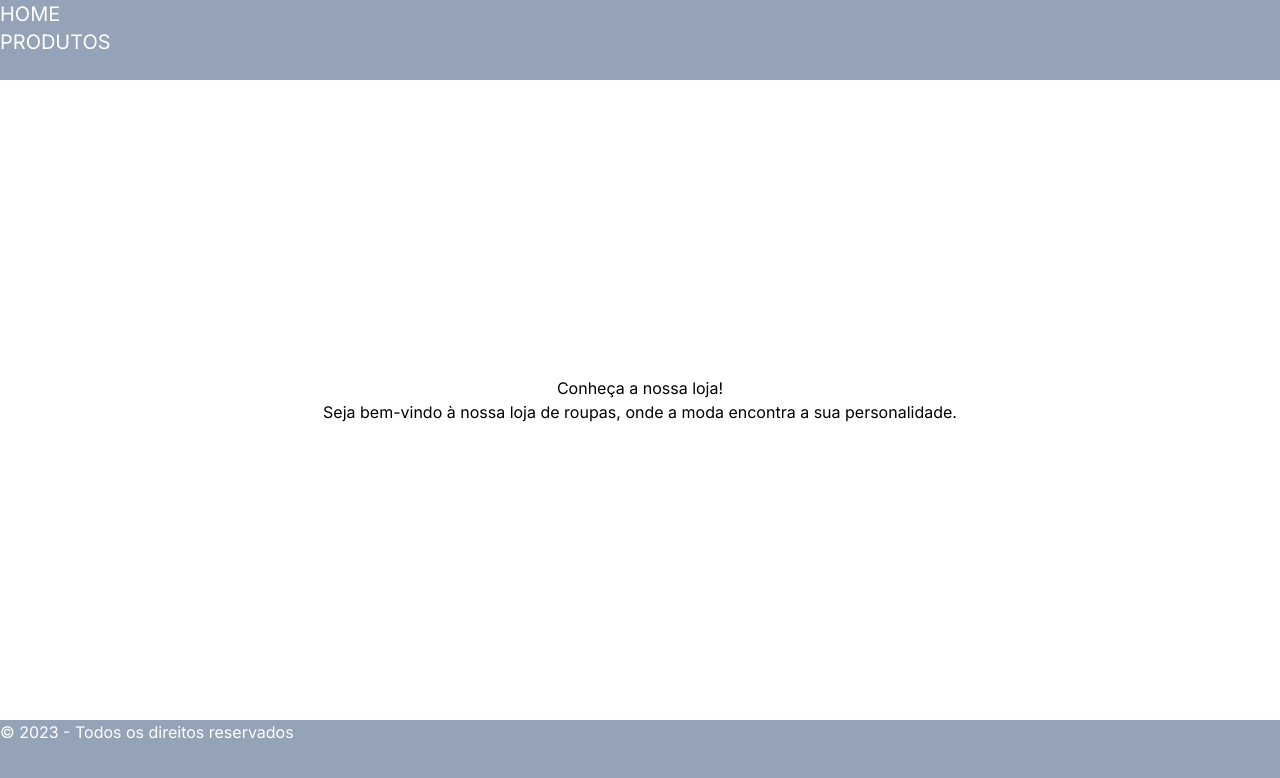
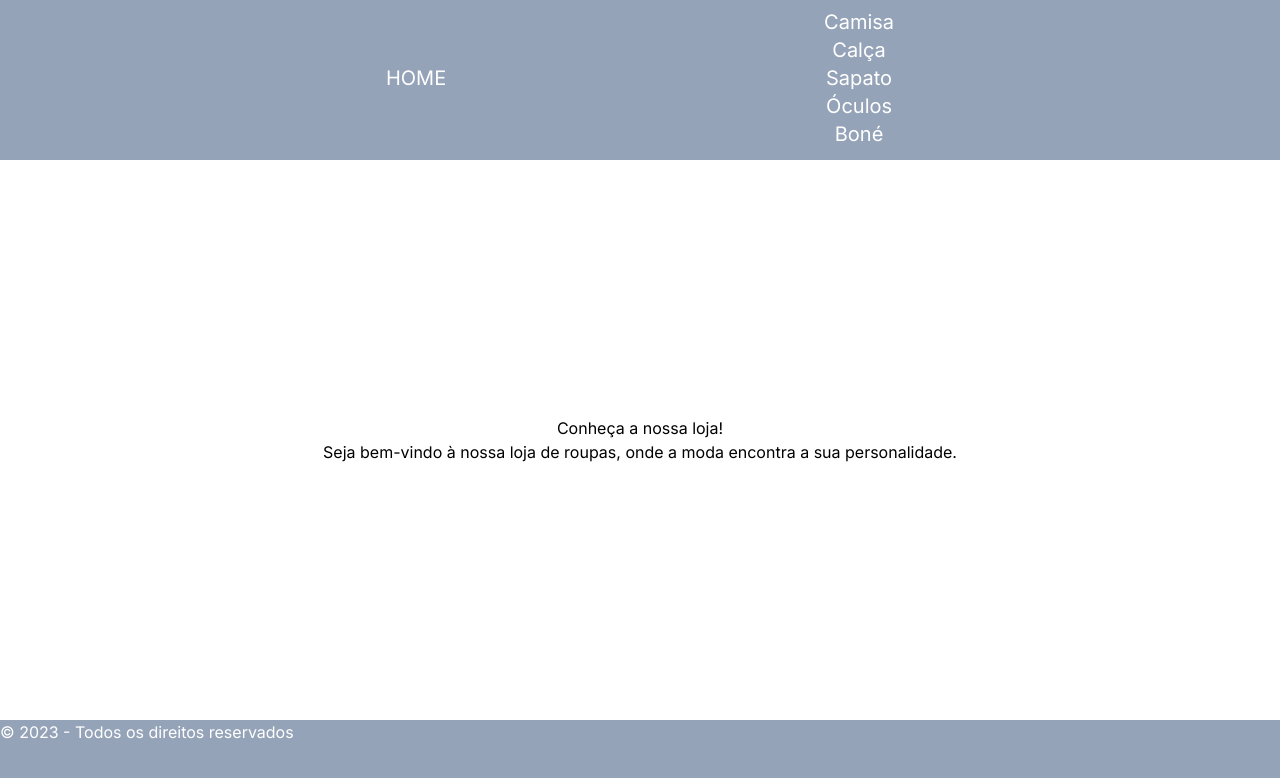
Before and after one commit to oleoz1n/exercicio-next-app, a Next.js app: page / in a window 1280 px wide. Shown: the top 778 px of the page. Built offline with nearby package versions, Linux system fonts and the light colour scheme.

Commit message:
Editando Cabecalho e page home

```diff
--- a/src/components/Cabecalho/Cabecalho.jsx
+++ b/src/components/Cabecalho/Cabecalho.jsx
@@ -1,12 +1,19 @@
 import Link from "next/link";
 
 export default function Cabecalho() {
+
   return (
-    <header className='bg-slate-400 h-20 text-white '>
+    <header className='bg-slate-400 h-40 text-white p-2'>
     <nav>
-      <ul>
+      <ul className="flex justify-evenly text-center items-center">
         <li className='text-xl'><Link href="/">HOME</Link></li>
-        <li className='text-xl'><Link href="/">PRODUTOS</Link></li>
+        <div>
+        <li className='text-xl'><Link href="/produtos/camisa">Camisa</Link></li>
+        <li className='text-xl'><Link href="/produtos/calca">Calça</Link></li>
+        <li className='text-xl'><Link href="/produtos/sapato">Sapato</Link></li>
+        <li className='text-xl'><Link href="/produtos/oculos">Óculos</Link></li>
+        <li className='text-xl'><Link href="/produtos/bone">Boné</Link></li>
+        </div>
       </ul>
     </nav>
   </header>
--- a/src/components/Conteudo/Conteudo.jsx
+++ /dev/null
@@ -1,9 +0,0 @@
-export default function Conteudo() {
-  return (
-    <>
-    <h1>Conheça a nossa loja!</h1>
-    <p>Seja bem-vindo à nossa loja de roupas, onde a moda encontra a sua personalidade.</p>
-
-    </>
-  )
-}
```
